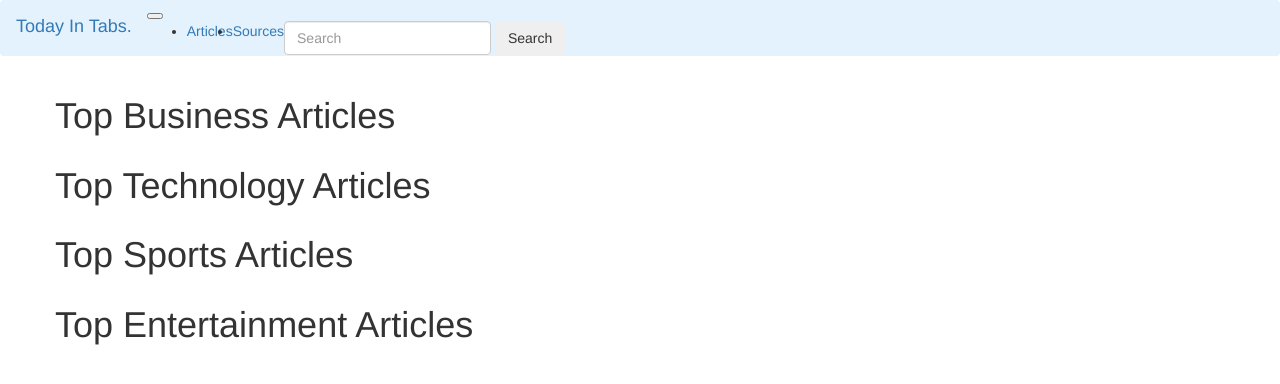
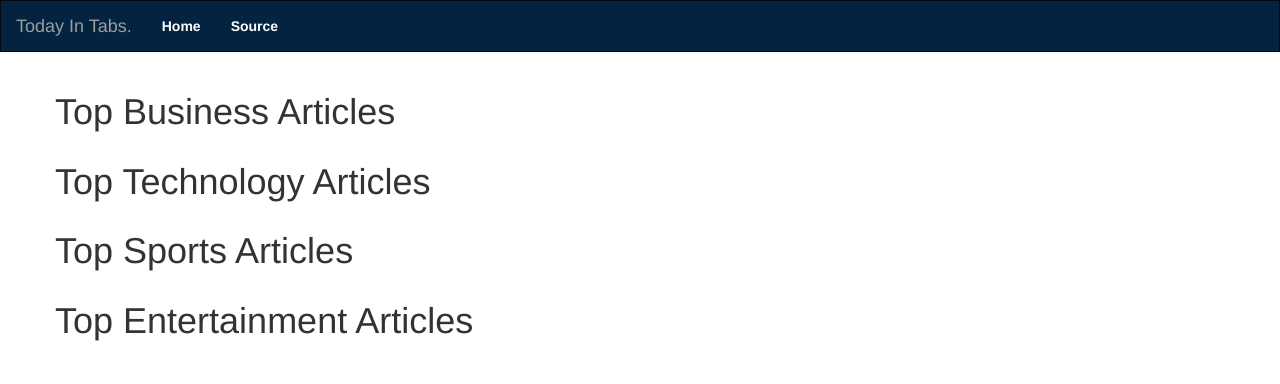
Before and after one commit to AtienoObwanda/TodayInTabs, a Flask app: template app/templates/index.html in a window 1280 px wide. Shown: the top 384 px of the page. Run offline with Flask 2, Linux system fonts and the light colour scheme; the template is opened without the code that fills it, so the values that code supplies are empty; parts of the project's set-up code (start-up, migrations or seed data) failed here and were passed over; some libraries are stand-ins or nearby versions.

Commit message:
adding footer and navbar

```diff
--- a/app/templates/navbar.html
+++ b/app/templates/navbar.html
@@ -1,21 +1,21 @@
-<nav class="navbar navbar-expand-lg navbar-light bg-light" style="background-color: #e3f2fd;">
-    <a class="navbar-brand" href="#">Today In Tabs.</a>
-    <button class="navbar-toggler" type="button" data-toggle="collapse" data-target="#navbarSupportedContent" aria-controls="navbarSupportedContent" aria-expanded="false" aria-label="Toggle navigation">
-      <span class="navbar-toggler-icon"></span>
-    </button>
-
-    <div class="collapse navbar-collapse" id="navbarSupportedContent">
-      <ul class="navbar-nav mr-auto">
-        <li class="nav-item active">
-          <a class="nav-link" href="/">Articles <span class="sr-only">(current)</span></a>
-        </li>
-        <li class="nav-item">
-          <a class="nav-link" href="/sources">Sources</a>
-        </li>
-      </ul>
-      <form class="form-inline my-2 my-lg-0">
-        <input class="form-control mr-sm-2" type="search" placeholder="Search" aria-label="Search">
-        <button class="btn btn-outline-success my-2 my-sm-0" type="submit">Search</button>
-      </form>
+<div class="navbar navbar-inverse mainNav" role="navigation" style="background-color:#032440; border-radius:0">
+    <div class="container-fluid">
+        <div class="navbar-header">
+            <button type="button" class="navbar-toggle collapsed" data-toggle="collapsed" data-target=".navbar-collapse">
+                <span class="sr-only">Toggle navigation</span>
+                <span class="icon-bar"></span>
+                <span class="icon-bar"></span>
+                <span class="icon-bar"></span>
+            </button>
+            <a class="navbar-brand" href="/">
+                Today In Tabs.
+            </a>
+        </div>
+        <div class="navbar-collapse collapse">
+            <ul class=" nav navbar-nav">
+                <li><a href="/" style="font-weight: 600; color: #fff;">Home</a></li>
+                <li><a href="/source" style="font-weight: 600; color: #fff;">Source</a></li>
+            </ul>
+        </div>
     </div>
-  </nav>
+</div>
```
Also changed, not shown: app/templates/footer.html (+36 -2 lines), app/static/inTabs.png (added).
